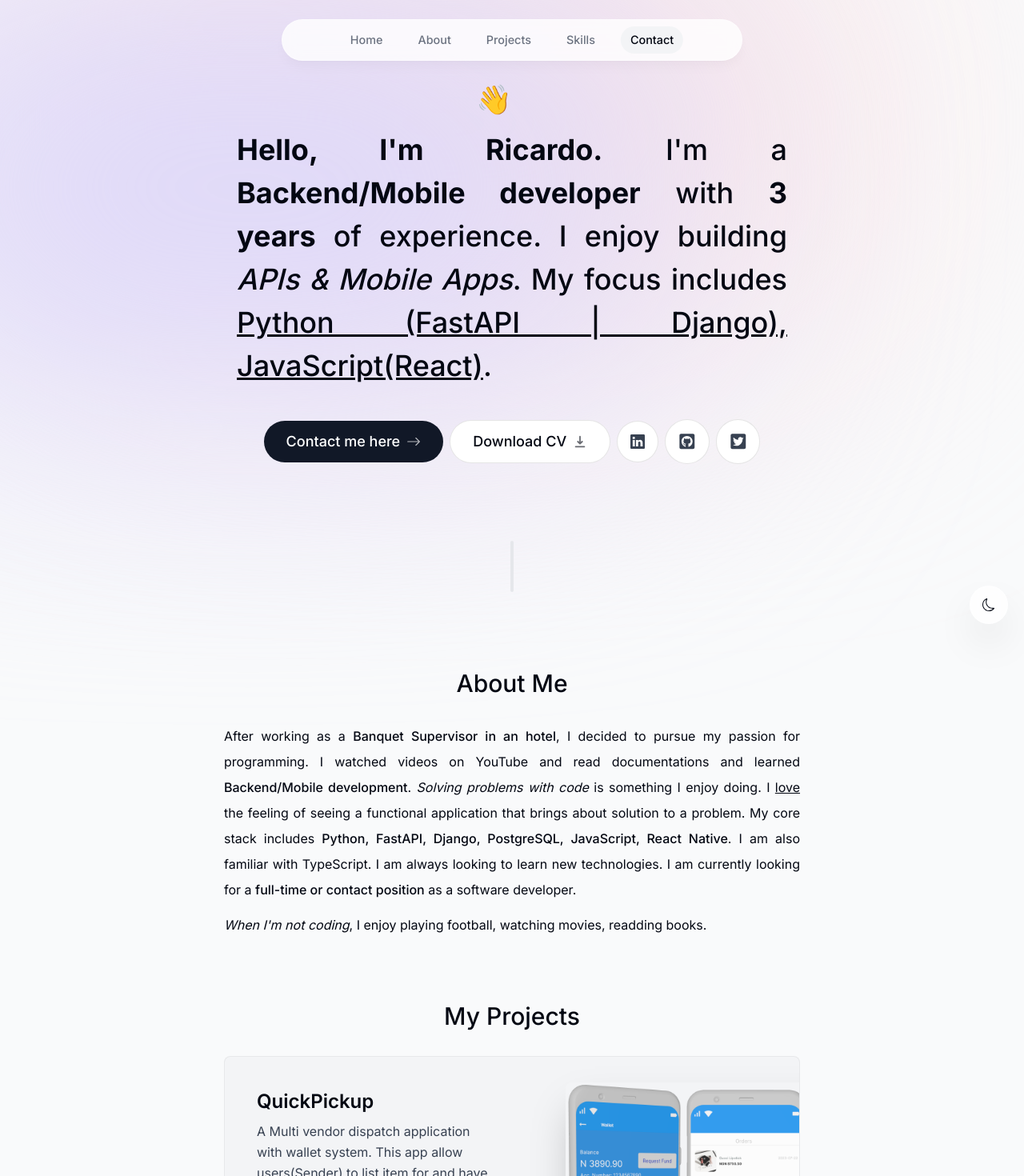
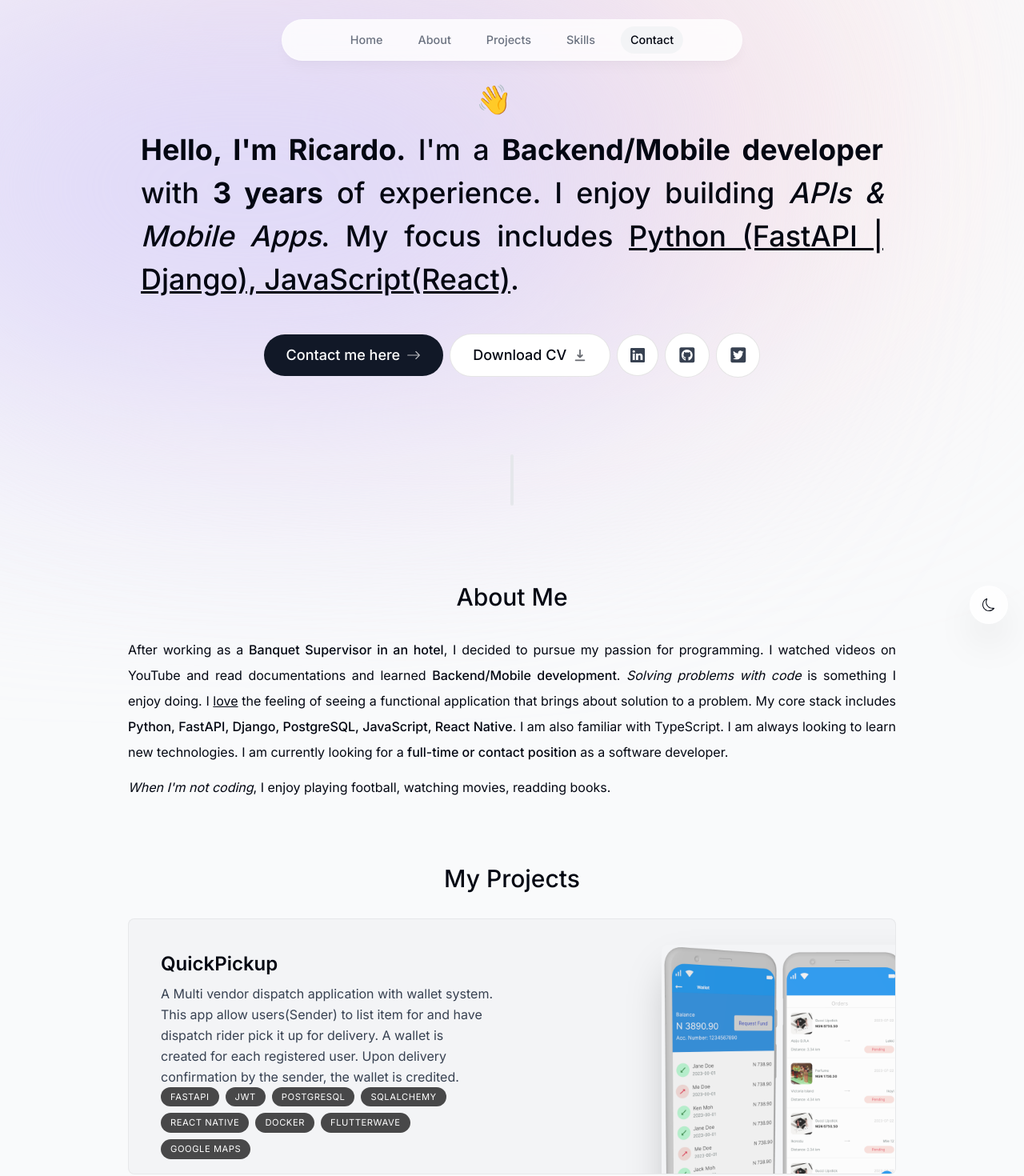
Before and after one commit to kenmoh/portfolio, a Next.js app: page / in a window 1280 px wide. Shown: the top 1470 px of the page at 80% size. Built offline with nearby package versions, Linux system fonts and the light colour scheme.

Commit message:
change default theme to dark

```diff
--- a/components/about.tsx
+++ b/components/about.tsx
@@ -11,7 +11,7 @@
   return (
     <motion.section
       ref={ref}
-      className="mb-20 max-w-[45rem] text-justify leading-8 sm:mb-30 scroll-mt-28"
+      className="mb-20 max-w-[60rem] text-justify leading-8 sm:mb-30 scroll-mt-28"
       initial={{ opacity: 0, y: 100 }}
       animate={{ opacity: 1, y: 0 }}
       transition={{ delay: 0.175 }}
--- a/components/intro.tsx
+++ b/components/intro.tsx
@@ -19,7 +19,7 @@
     <section
       ref={ref}
       id="home"
-      className="mb-28 max-w-[45rem] text-justify sm:mb-0 scroll-mt-[100rem]"
+      className="mb-28 max-w-[60rem] text-justify sm:mb-0 scroll-mt-[100rem]"
     >
       <div className="flex items-center justify-center">
         <div className="relative">
--- a/components/project.tsx
+++ b/components/project.tsx
@@ -30,7 +30,7 @@
       }}
       className="group mb-3 sm:mb-8 last:mb-0"
     >
-      <section className="bg-gray-100 max-w-[45rem] border border-black/5 rounded-lg overflow-hidden sm:pr-8 relative sm:h-[20rem] hover:bg-gray-200 transition sm:group-even:pl-8 dark:text-white dark:bg-white/10 dark:hover:bg-white/20">
+      <section className="bg-gray-100 max-w-[60rem] border border-black/5 rounded-lg overflow-hidden sm:pr-8 relative sm:h-[20rem] hover:bg-gray-200 transition sm:group-even:pl-8 dark:text-white dark:bg-white/10 dark:hover:bg-white/20">
         <div className="pt-4 pb-7 px-5 sm:pl-10 sm:pr-2 sm:pt-10 sm:max-w-[50%] flex flex-col h-full sm:group-even:ml-[18rem]">
           <h3 className="text-2xl font-semibold">{title}</h3>
           <p className="mt-2 leading-relaxed text-gray-700 dark:text-white/70">
```
